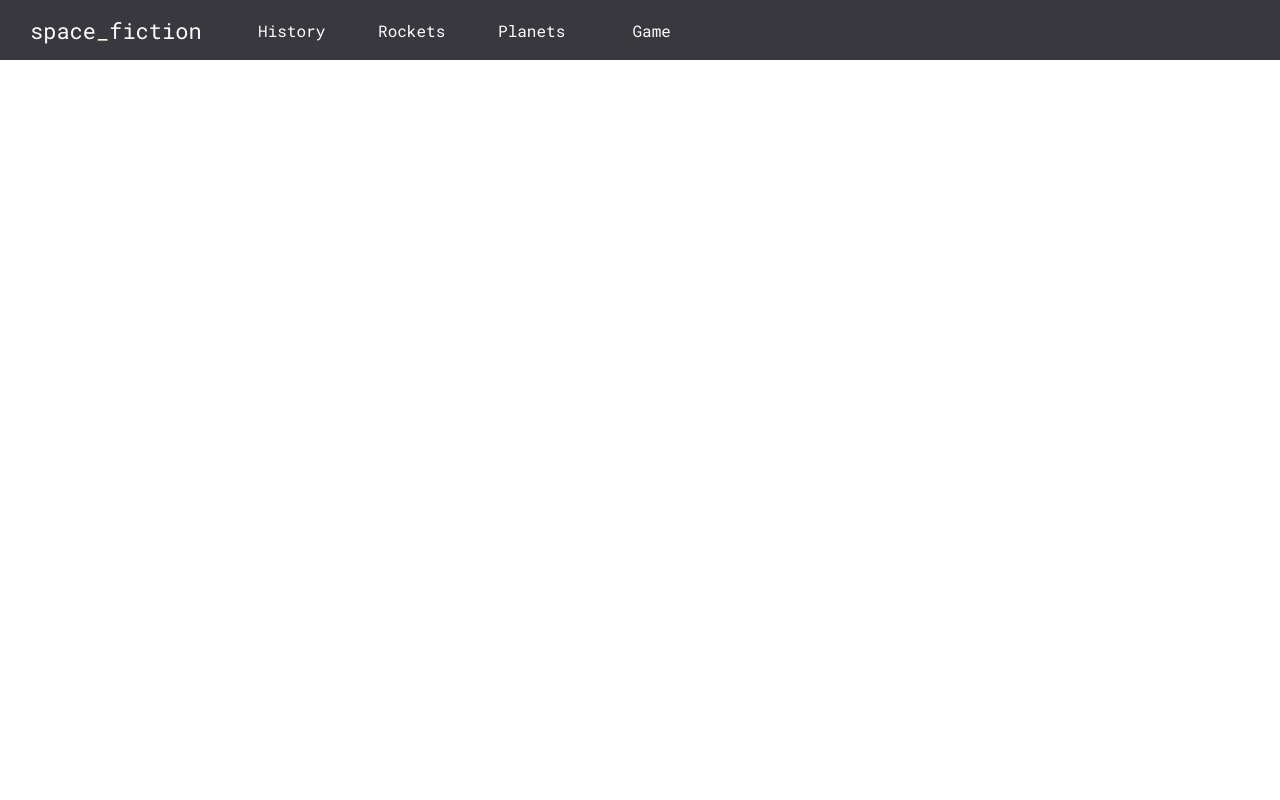
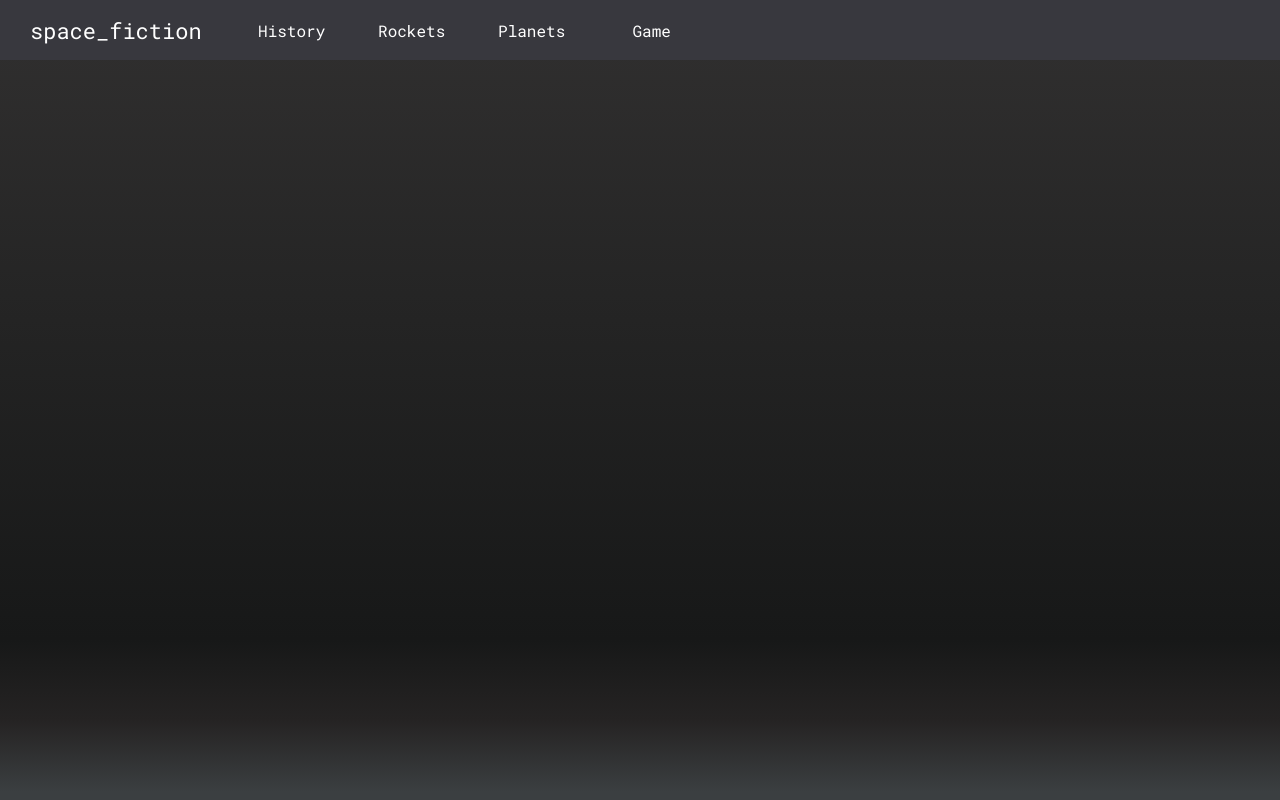
Before and after one commit to Qraree/space_fiction, a Next.js app in the folder frontend/: page /game in a window 1280 px wide. Built offline with nearby package versions, Linux system fonts and the light colour scheme.

Commit message:
style: fixed body height to 100%

```diff
--- a/frontend/src/styles/styles.scss
+++ b/frontend/src/styles/styles.scss
@@ -10,6 +10,10 @@
   font-family: $roboto-mono-font, monospace;
 }
 
+html {
+  height: 100vh;
+}
+
 body {
-  overflow-y: hidden;
+  height: 100%;
 }
```
